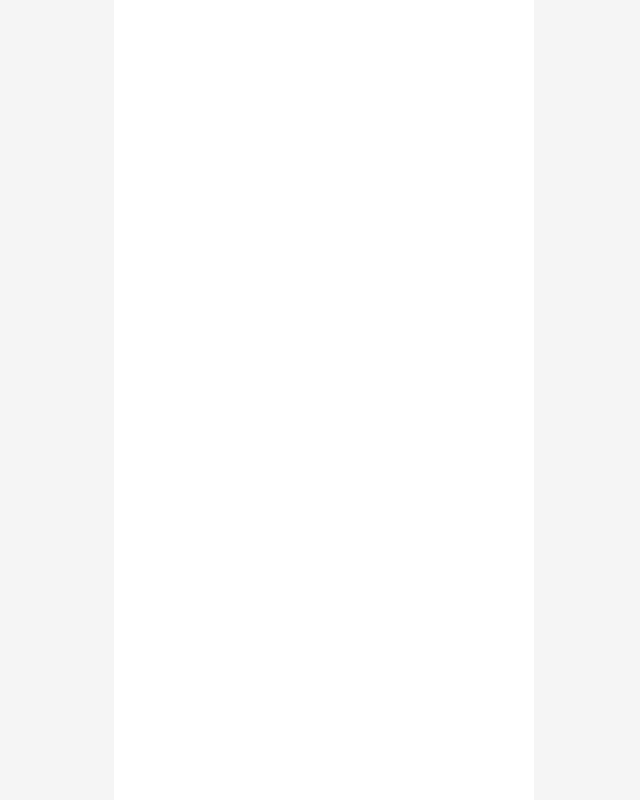
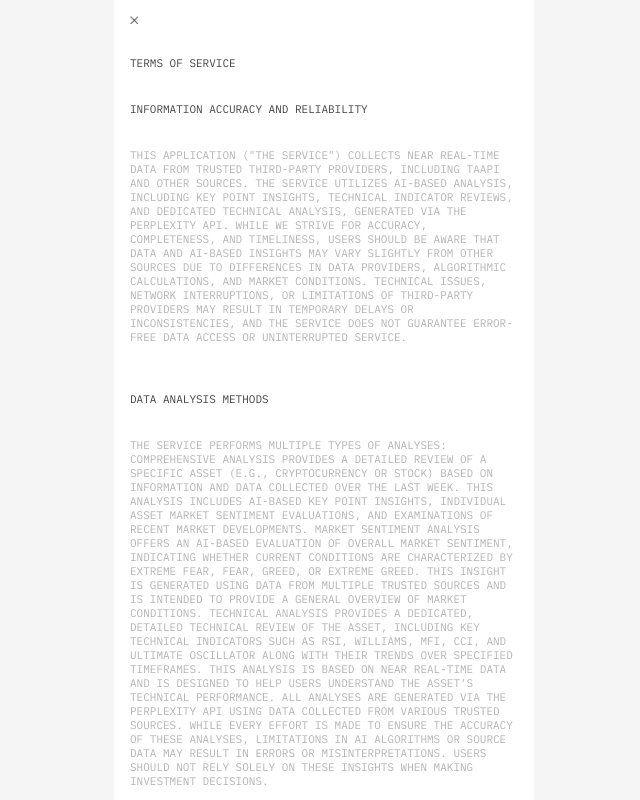
Before and after one commit to babydev-by03KOREA/trend_web_page, a React (Vite) app: page /legal/terms-of-use in a window 1280 px wide. Before the commit this address had no page. Shown: the top 800 px of the page, without its empty margins (316-956 px from the left). Built offline with nearby package versions, Linux system fonts and the light colour scheme.

Commit message:
:rocket: 03/22 웹사이트 제작 완료!

```diff
--- a/src/App.jsx
+++ b/src/App.jsx
@@ -1,14 +1,29 @@
 import React from 'react';
 import './css/App.css';
 import TextButton from "./components/TextButton.jsx";
+import {Link} from "react-router-dom";
 
 function App() {
     return (
         <div className="app-container">
-            <div className="app-button-container">
-                <TextButton link={"contact"} text={"CONTACT"} />
-                <TextButton link={"privacy-policy"} text={"PRIVACY POLICY"} />
-                <TextButton link={"terms-of-service"} text={"TERMS OF USE"} />
+            <div className="contact-email">
+                MAKEEASY2024@GMAIL.COM
+            </div>
+
+            <div className="contract">
+                <Link to="/terms-of-use">
+                    <div className="contract-item">
+                        TERMS OF USE
+                    </div>
+                </Link>
+                <div className="divider">
+                    |
+                </div>
+                <Link to="/privacy-policy">
+                    <div className="contract-item">
+                        PRIVACY POLICY
+                    </div>
+                </Link>
             </div>
         </div>
     );
--- a/src/ContactPage.jsx
+++ /dev/null
@@ -1,18 +0,0 @@
-import './css/common.css';
-import React from "react";
-import BackButton from "./components/BackButton.jsx";
-
-function ContactPage() {
-    return (
-        <>
-            <BackButton/>
-            <div className="main-container">
-                <div className="contact-email">
-                    MAKEEASY2024@GMAIL.COM
-                </div>
-            </div>
-        </>
-    );
-}
-
-export default ContactPage;
--- a/src/PrivacyPolicyPage.jsx
+++ b/src/PrivacyPolicyPage.jsx
@@ -1,12 +1,12 @@
 import './css/common.css';
 import SizedBox from "./components/SizedBox.jsx";
 import React from "react";
-import BackButton from "./components/BackButton.jsx";
+import CloseButton from "./components/CloseButton.jsx";
 
 function PrivacyPolicyPage() {
     return (
         <>
-            <BackButton/>
+            <CloseButton/>
             <div className="main-container">
                 <div className="title">PRIVACY POLICY</div>
                 <SizedBox height={"48px"}/>
--- a/src/TermsOfServicePage.jsx
+++ b/src/TermsOfUsePage.jsx
@@ -1,12 +1,12 @@
 import './css/common.css';
 import SizedBox from "./components/SizedBox.jsx";
 import React from "react";
-import BackButton from "./components/BackButton.jsx";
+import CloseButton from "./components/CloseButton.jsx";
 
-function TermsOfServicePage() {
+function TermsOfUsePage() {
     return (
         <>
-            <BackButton/>
+            <CloseButton/>
             <div className="main-container">
                 <div className="title">TERMS OF SERVICE</div>
                 <SizedBox height={"32px"}/>
@@ -93,4 +93,4 @@ function TermsOfServicePage() {
     );
 }
 
-export default TermsOfServicePage;
+export default TermsOfUsePage;
--- a/src/components/BackButton.jsx
+++ b/src/components/CloseButton.jsx
@@ -1,9 +1,9 @@
 import React from 'react';
 import {useNavigate} from 'react-router-dom';
-import backIcon from '../assets/back.png';
+import closeIcon from '../assets/close.png';
 import styles from '../css/module/backbutton.module.css';
 
-function BackButton() {
+function CloseButton() {
     const navigate = useNavigate();
 
     const handleBack = () => {
@@ -13,10 +13,10 @@ function BackButton() {
     return (
         <div className={styles.navBar}>
             <button className={styles.backButton} onClick={handleBack}>
-                <img src={backIcon} alt="Back" className={styles.backIcon} width={7.5} height={12}/>
+                <img src={closeIcon} alt="Close" className={styles.backIcon} width={8} height={8}/>
             </button>
         </div>
     );
 }
 
-export default BackButton;
+export default CloseButton;
--- a/src/css/App.css
+++ b/src/css/App.css
@@ -1,20 +1,43 @@
 .app-container {
-    width: 100%;
     height: 100vh;
     display: flex;
-    align-items: center;
-    padding: 0 57.5px;
+    flex-direction: column;
     box-sizing: border-box;
 }
 
-.app-button-container {
+.contact-email {
+    flex: 9;
+    font-weight: 400;
+    font-size: 11px;
     display: flex;
-    flex-direction: column;
-    width: 100%;
-    gap: 40px;
+    justify-content: center;
+    align-items: center;
+    color: #222222;
 }
 
-.app-button-container a {
-    text-decoration: none; /* 밑줄 제거 */
-    color: #222222;        /* 부모 색상 상속 */
+.contract {
+    flex: 1;
+    display: flex;
+    justify-content: center;
+    align-items: center;
+    font-size: 11px;
+    color: #222222;
 }
+
+.divider {
+    font-weight: 400;
+    font-size: 11px;
+    color: #222222;
+    padding: 0 8px;
+}
+
+.contact-item {
+    font-weight: 400;
+    font-size: 11px;
+    color: #222222;
+}
+
+.contract a {
+    text-decoration: none;
+    color: #222222;
+}
--- a/src/css/common.css
+++ b/src/css/common.css
@@ -1,5 +1,6 @@
 .main-container {
-    height: 100vh;
+    /*height: 100vh;*/
+    min-height: 100vh;
     padding: 16px;
     display: flex;
     flex-direction: column;
@@ -7,27 +8,15 @@
     box-sizing: border-box;
 }
 
-/* semibold: 600, bold: 700 */
-.contact-email {
-    font-weight: 600;
-    font-size: 15px;
-    display: flex;
-    justify-content: center;
-    align-items: center;
-    flex: 1; /* 남은 공간을 모두 차지하여 중앙에 위치하도록 함 */
-    padding: 0; /* padding을 제거해야 정확한 중앙이 됨 */
-    color: #222222;
-}
-
 .title {
-    font-size: 15px;
-    font-weight: 600;
-    color: #222222;
+    font-size: 11px;
+    font-weight: 400;
+    color: rgba(68, 68, 68, 1);
 }
 
 .description {
-    font-size: 14px;
-    color: #CAC4D0;
+    font-size: 11px;
+    color: rgba(68, 68, 68, 0.4);
 }
 
 .button-container {
--- a/src/css/index.css
+++ b/src/css/index.css
@@ -1,7 +1,8 @@
 html, body {
     margin: 0;
     padding: 0;
-    overflow: hidden;
+    /*overflow: hidden;*/
+    overflow-x: hidden;
     font-family: 'IBM Plex Mono', sans-serif;
 }
 
--- a/src/main.jsx
+++ b/src/main.jsx
@@ -3,9 +3,8 @@ import {createRoot} from 'react-dom/client'
 import App from './App.jsx'
 import './css/index.css';
 import {BrowserRouter, Route, Routes} from "react-router-dom";
-import TermsOfServicePage from "./TermsOfServicePage.jsx";
+import TermsOfUsePage from "./TermsOfUsePage.jsx";
 import PrivacyPolicyPage from "./PrivacyPolicyPage.jsx";
-import ContactPage from "./ContactPage.jsx";
 
 createRoot(document.getElementById('root')).render(
     <StrictMode>
@@ -14,8 +13,7 @@ createRoot(document.getElementById('root')).render(
                 <BrowserRouter basename={"/legal"}>
                     <Routes>
                         <Route path="/" element={<App/>}></Route>
-                        <Route path="/contact" element={<ContactPage/>}></Route>
-                        <Route path="/terms-of-service" element={<TermsOfServicePage/>}></Route>
+                        <Route path="/terms-of-use" element={<TermsOfUsePage/>}></Route>
                         <Route path="/privacy-policy" element={<PrivacyPolicyPage/>}></Route>
                     </Routes>
                 </BrowserRouter>
```
Also changed, not shown: src/assets/close.png (added).
